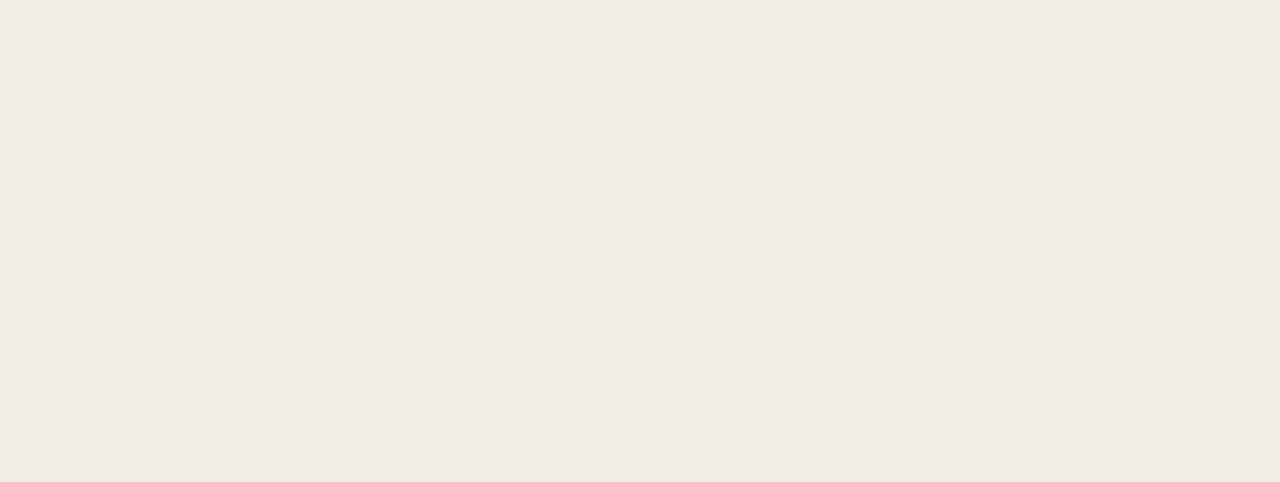
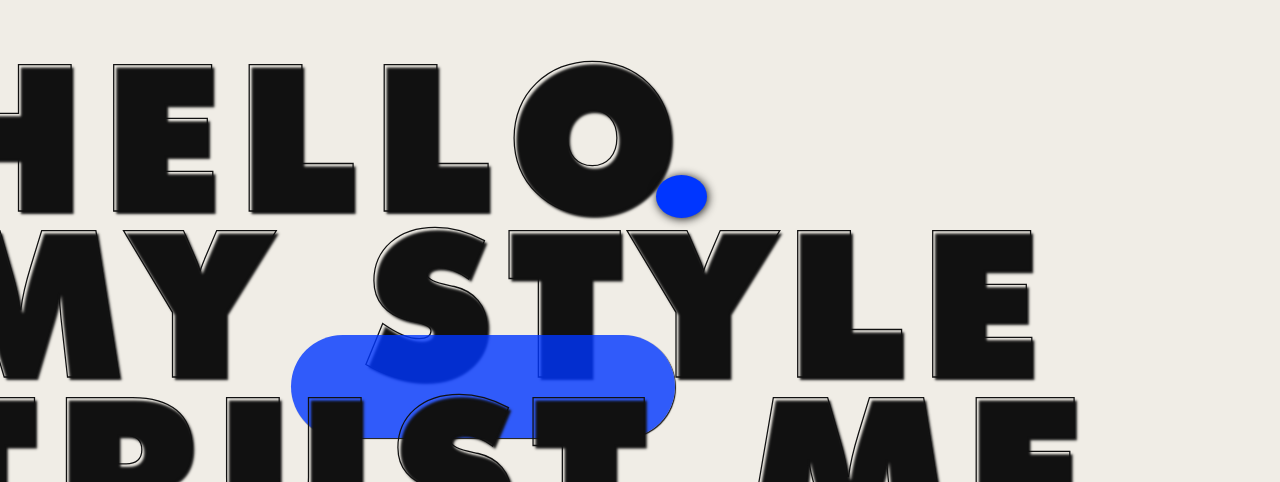
Before and after one commit to mkit-5ain/Vue.js, a Vue app in the folder frontend/: page / in a window 1280 px wide. Shown: the part 2318-2800 px from the top of the page. Built offline with nearby package versions, Linux system fonts and the light colour scheme; the HTML template or start-up script is replaced by a standard one.

Commit message:
[update] layout

```diff
--- a/frontend/src/pages/Home.vue
+++ b/frontend/src/pages/Home.vue
@@ -7,7 +7,7 @@
             <div class="text text-stroke">WELCOME TO THIS PLACE</div>
         </div>
         <img class="banner" src="@/assets/image/common/hedaer_bg.jpg" alt="">
-        <p class="banner--text">
+        <!-- <p class="banner--text">
             <span class="text">
                 <span class="text--inner">Always</span>
             </span>
@@ -20,7 +20,7 @@
             <span class="text">
                 <span class="text--inner">Change.</span>
             </span>
-        </p>
+        </p> -->
         <div class="banner__marquee--text">
             <div class="text text-stroke">WELCOME TO THIS PLACE</div>
             <div class="text text-stroke">WELCOME TO THIS PLACE</div>
@@ -37,15 +37,15 @@
         <div class="loading--circle"></div>
         <div class="loading--circle"></div>
     </section>
-    <section class="prologue">
-        <div class="prologue--text effect-dot">
+    <section id="scroll-handler" class="prologue">
+        <div class="prologue--text text-stroke effect-dot">
             hello
             <span class="inner-dot"></span>
         </div>
-        <div class="prologue--text effect-line">
+        <div class="prologue--text text-stroke effect-line">
             <span>my style</span>
         </div>
-        <div class="prologue--text effect-blur">
+        <div class="prologue--text text-stroke effect-blur">
             <span>trust me.</span>
         </div>
     </section>
@@ -56,7 +56,20 @@
 
 export default {
     name: 'Home',
-    components: {
+    mounted:function () {
+        this.sectionHandle();
+    },
+    methods: {
+        sectionHandle: function() {
+            const target = document.getElementById('scroll-handler');
+            const sectionTopValue = target.getBoundingClientRect();
+            const relativeTop = sectionTopValue.top + 600;
+            window.addEventListener('scroll', function () {
+                if (window.scrollY > relativeTop) {
+                    target.classList.add('active');
+                }
+            });
+        }
     }
 }
 </script>
```
